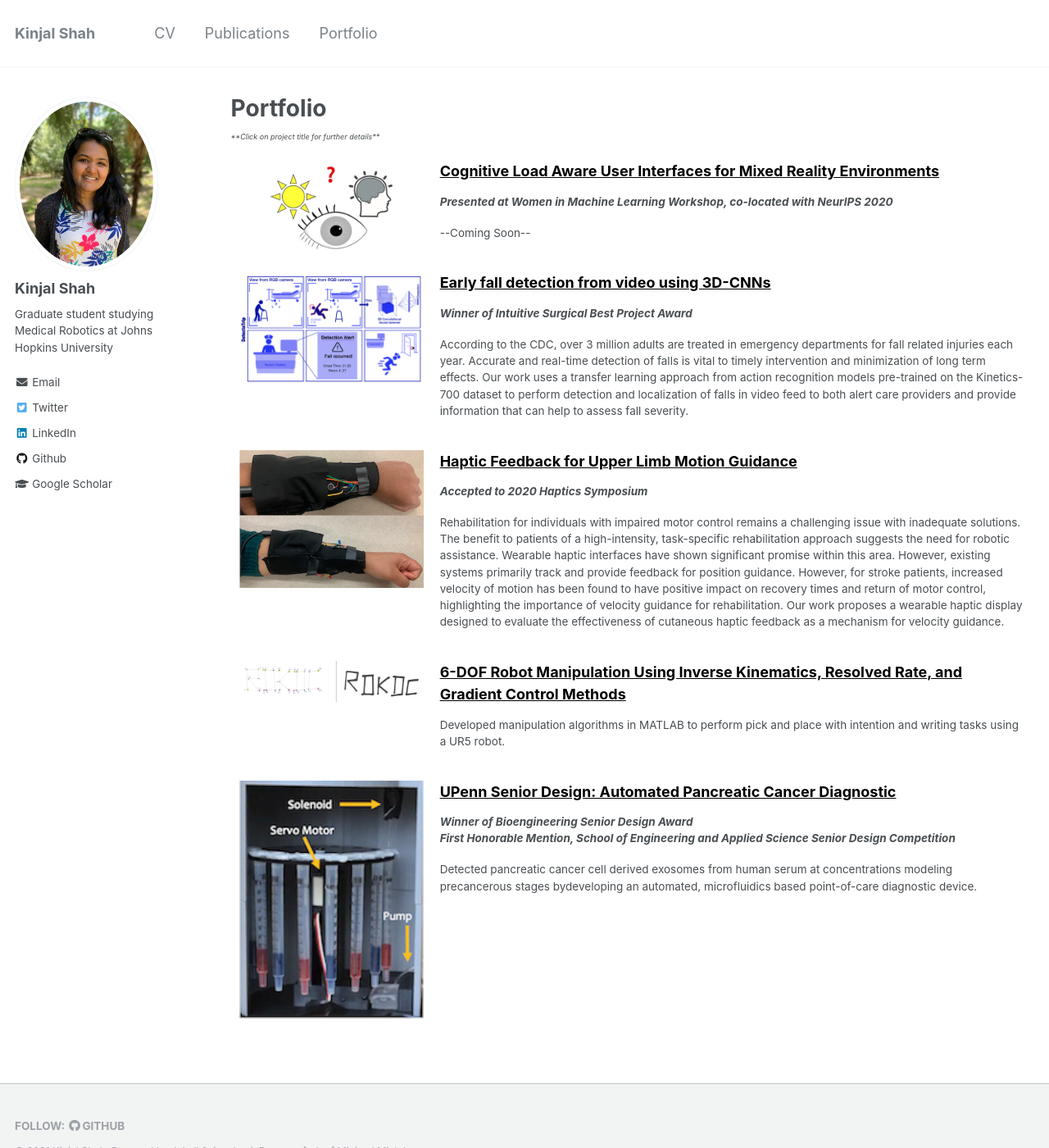
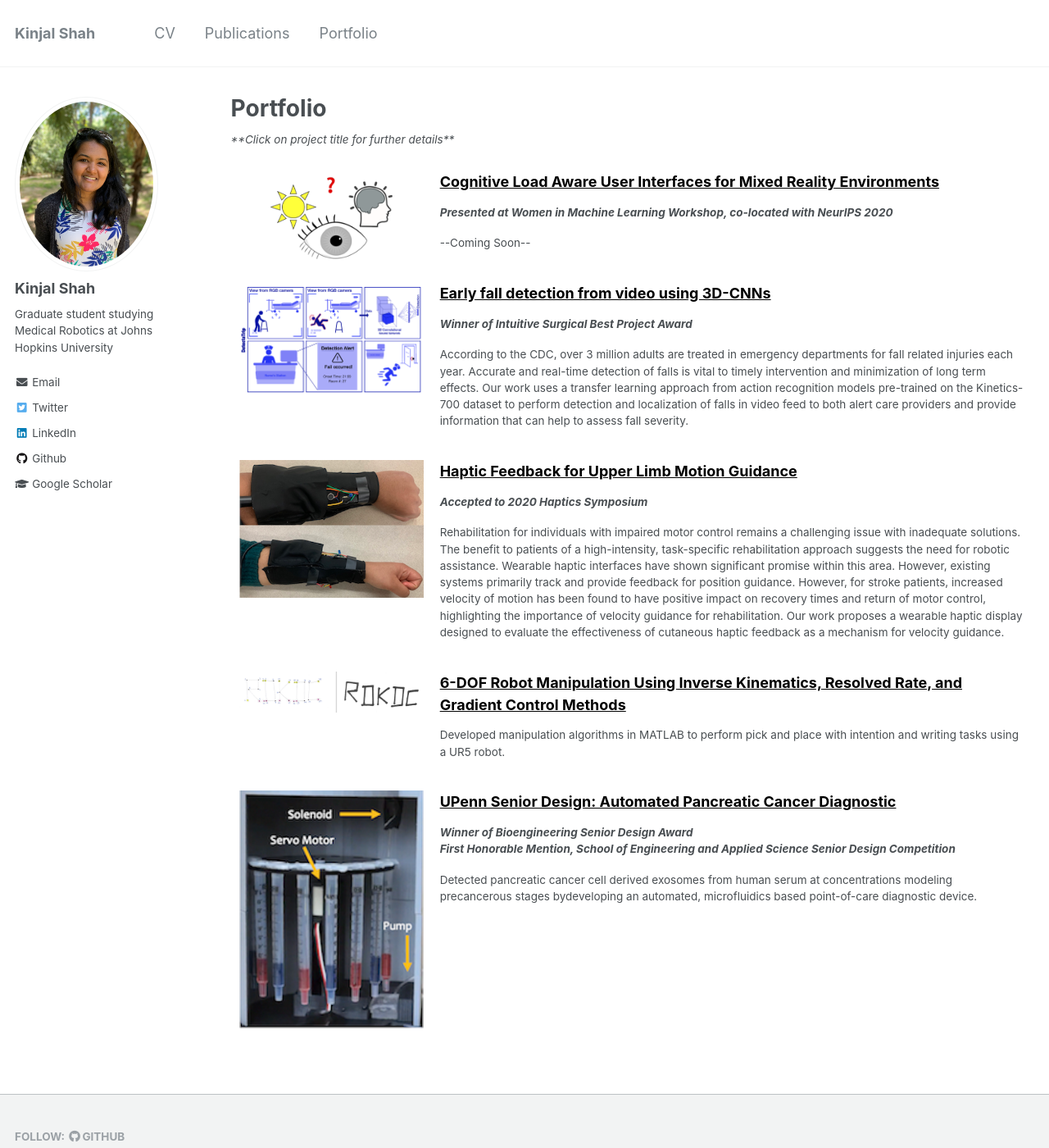
Before and after one commit to kinjmshah/kinjmshah.github.io, a Jekyll site: the page built from _pages/portDRAFT.html, in a window 1280 px wide and 1400 px high. Shown: the whole window at 82% size. Built offline with Jekyll 4.4.1, drawn with Linux system fonts in a browser that asks for light colours.

Commit message:
Update portDRAFT.html

```diff
--- a/_pages/portDRAFT.html
+++ b/_pages/portDRAFT.html
@@ -14,7 +14,7 @@ author_profile: true
       .projHeader { color: black; font-size: 1em; font-weight: bold}
       .projAwards { font-size: 0.75em; font-weight: bold; font-style:italic;}
       .projText { font-size: 0.75em;}
-      .genText {font-size: 0.5em;font-style:italic;}
+      .genText {font-size: 0.75em;font-style:italic;}
 /*       .projHeader:hover {color: blue; background-color: yellow;text-decoration: underline;} */
       * {box-sizing: border-box;}
 
```
